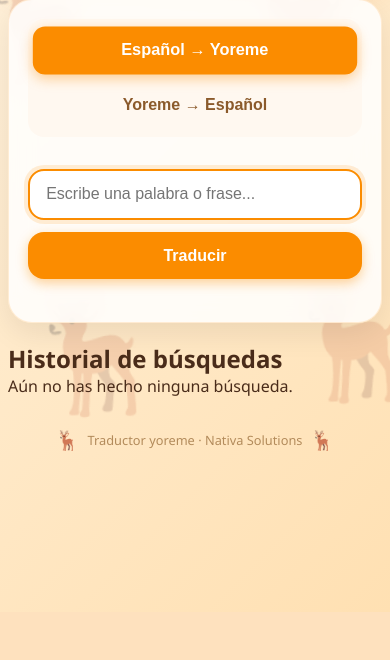
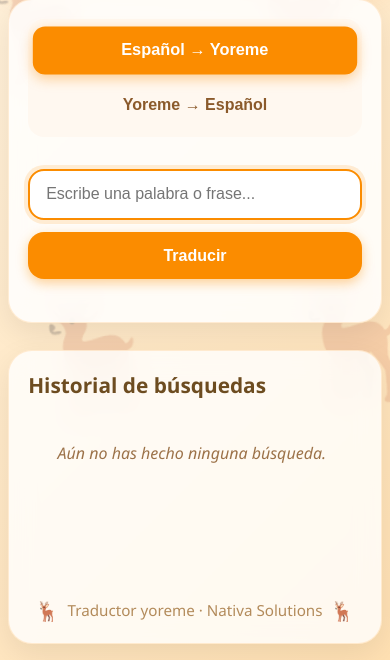
Before and after one commit to Kelvin66775/traductor-yoreme, a Flask app: template templates/index.html in a window 390 px wide. Shown: the part 232-892 px from the top of the page. Before the commit the page ends 683 px from the top, so only its background shows below. Run offline with Flask 3, Linux system fonts and the light colour scheme; the template is opened without the code that fills it, so the values that code supplies are empty; parts of the project's set-up code (start-up, migrations or seed data) failed here and were passed over.

Commit message:
Add files via upload

```diff
--- a/static/styles.css
+++ b/static/styles.css
@@ -615,6 +615,86 @@ body::after {
     font-size: 1.2rem;
 }
 
+.history-card {
+    background: rgba(255, 255, 255, 0.8);
+    backdrop-filter: blur(12px);
+    border-radius: 24px;
+    padding: 1.8rem;
+    box-shadow: 0 10px 30px rgba(0, 0, 0, 0.08);
+    border: 1px solid rgba(251, 140, 0, 0.15);
+    margin-top: 0.5rem;
+}
+
+.history-card h2 {
+    color: #6d4c20;
+    margin-bottom: 1.2rem;
+    font-size: 1.5rem;
+    font-weight: 700;
+}
+
+.history-list {
+    min-height: 150px;
+    max-height: 300px;
+    overflow-y: auto;
+    padding-right: 0.4rem;
+}
+
+.history-empty {
+    text-align: center;
+    color: #8b5a2b;
+    font-style: italic;
+    padding: 2rem 0;
+    opacity: 0.85;
+}
+
+.history-item {
+    display: flex;
+    justify-content: space-between;
+    align-items: center;
+    padding: 0.8rem 1rem;
+    background: #ffffff;
+    border-radius: 12px;
+    margin-bottom: 0.6rem;
+    border: 1px solid #ffe0b2;
+    transition: all 0.2s;
+}
+
+.history-item:hover {
+    background: #fff3e0;
+    border-color: #fb8c00;
+    transform: translateX(3px);
+}
+
+.history-item .query {
+    font-weight: 600;
+    color: #4a2c1a;
+}
+
+.history-item .direction {
+    font-size: 0.8rem;
+    color: #8b5a2b;
+    background: #fff3cd;
+    padding: 0.2rem 0.7rem;
+    border-radius: 20px;
+    white-space: nowrap;
+}
+
+.history-card .deer-footer {
+    margin-top: 1.8rem;
+    color: #b38b5b;
+    font-weight: 500;
+    font-size: 0.95rem;
+    display: flex;
+    align-items: center;
+    justify-content: center;
+    gap: 0.5rem;
+}
+
+.history-card .deer-footer span {
+    font-size: 1.2rem;
+}
+
+
 @media (max-width: 600px) {
     body {
         padding: 1rem 0.5rem;
@@ -733,4 +813,16 @@ body::after {
     .deer-footer {
         font-size: 0.8rem;
     }
+
+    .history-card {
+        padding: 1.2rem;
+    }
+
+    .history-card h2 {
+        font-size: 1.3rem;
+    }
+
+    .history-empty {
+        padding: 1.5rem 0;
+    }
 }
```
